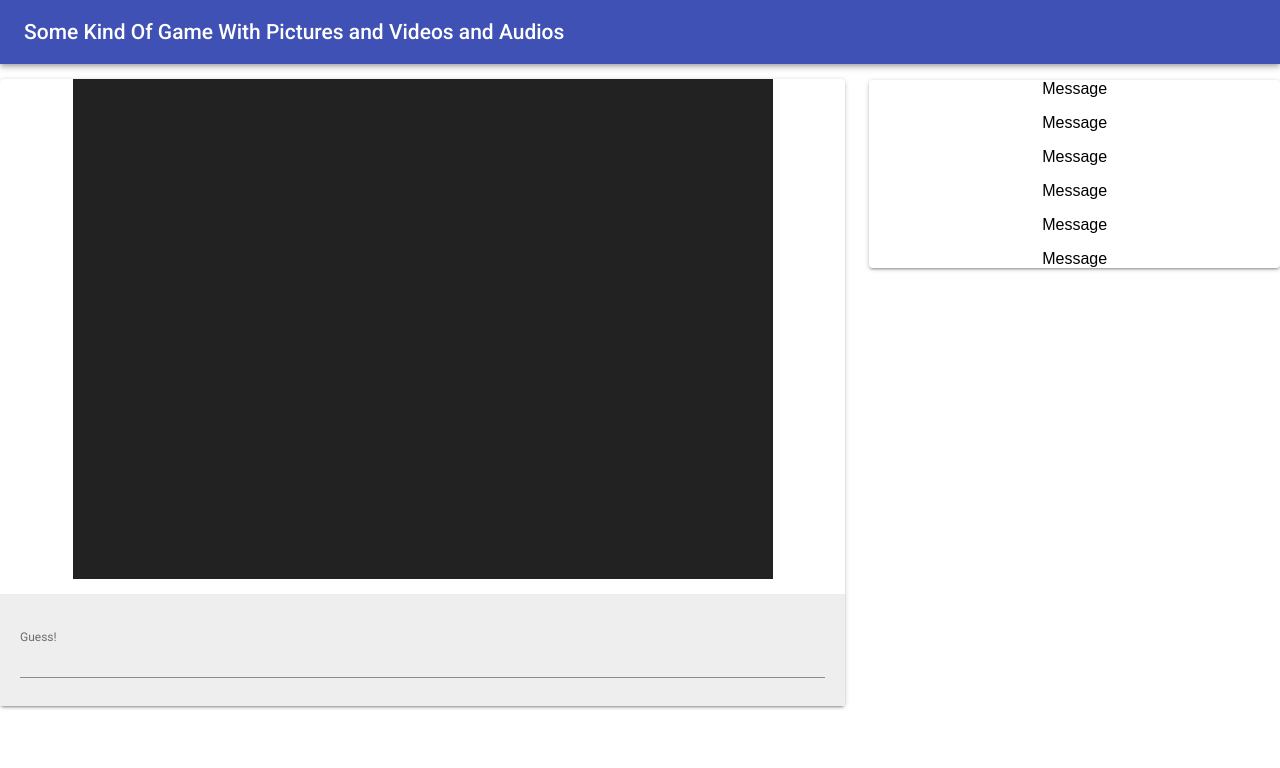
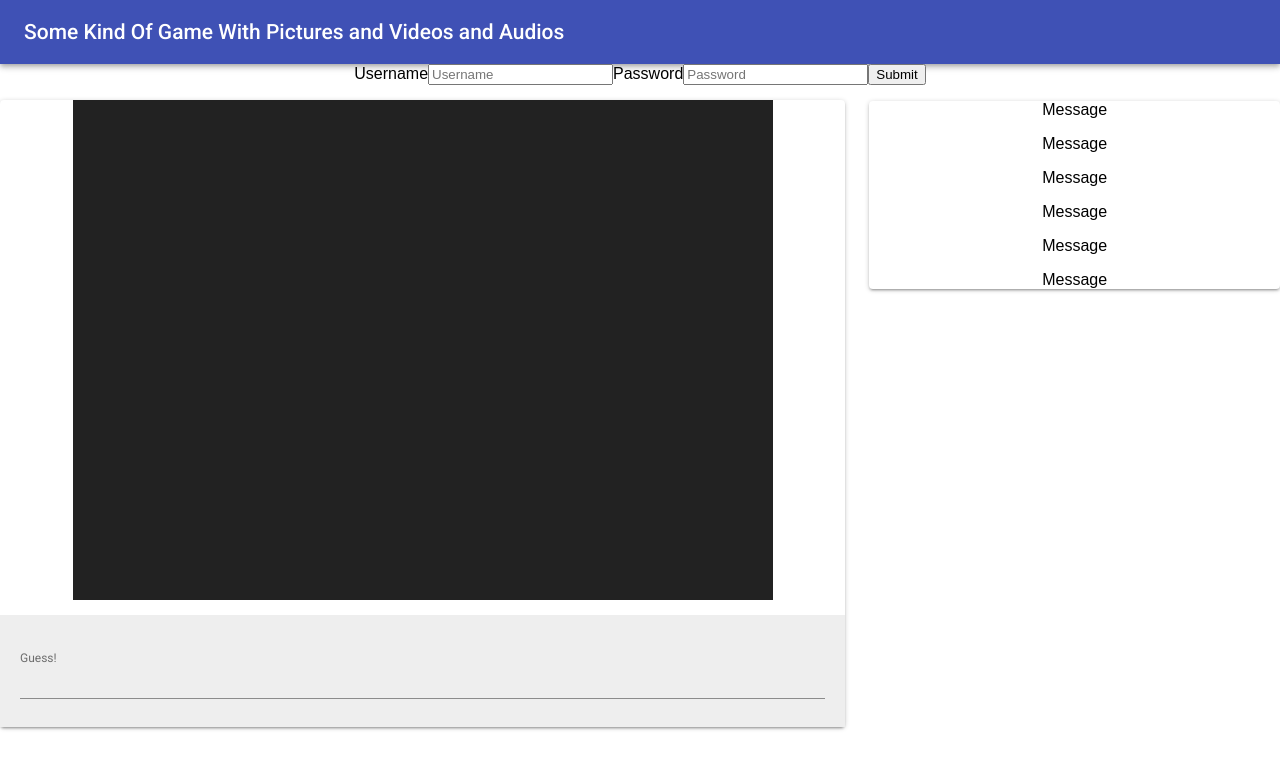
Before and after one commit to alexneustein/mod4-final-project-frontend, a React (Create React App) app: page / in a window 1280 px wide. Shown: the top 768 px of the page. Built offline with nearby package versions, Linux system fonts and the light colour scheme.

Commit message:
login form added, no style

```diff
--- a/src/App.js
+++ b/src/App.js
@@ -3,12 +3,24 @@ import logo from './logo.svg';
 import './App.css';
 import NavBar from './components/NavBar'
 import Container from './components/Container'
+import LoginForm from './components/LoginForm'
 
 class App extends Component {
+
+  state = {
+    currentUser: {}
+  }
+
+  setCurrentUser = (newUser) => {
+    this.setState({currentUser: newUser})
+  }
+
   render() {
+    console.log(this.state, 'from App')
     return (
       <div className="App">
         <NavBar />
+        <LoginForm setCurrentUser={this.setCurrentUser}/>
         <Container />
       </div>
     );
--- /dev/null
+++ b/src/components/LoginForm.js
@@ -0,0 +1,33 @@
+import React from 'react';
+
+export default class LoginForm extends React.Component{
+
+  state = {
+    username: '',
+    password: ''
+  }
+
+  handleChange = (e) => {
+    const inputValue = e.target.value
+    this.setState({[e.target.name]: inputValue})
+  }
+
+  handleclick = (e) => {
+    e.preventDefault()
+    this.props.setCurrentUser(this.state)
+    this.setState({username: '', password: ''})
+  }
+
+  render () {
+    console.log(this.state, 'From Form')
+    return(
+          <form onSubmit={this.handleclick}>
+            <label>Username</label>
+            <input name='username' type='text' placeholder='Username' onChange={this.handleChange}/>
+            <label>Password</label>
+            <input name='password' type='password' placeholder='Password' onChange={this.handleChange} />
+            <button type='submit'>Submit</button>
+          </form>
+    )
+  }
+}
```
